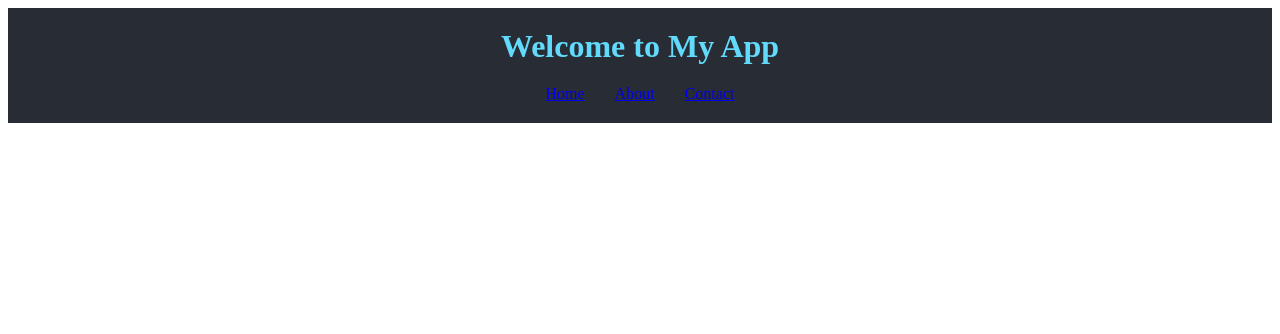
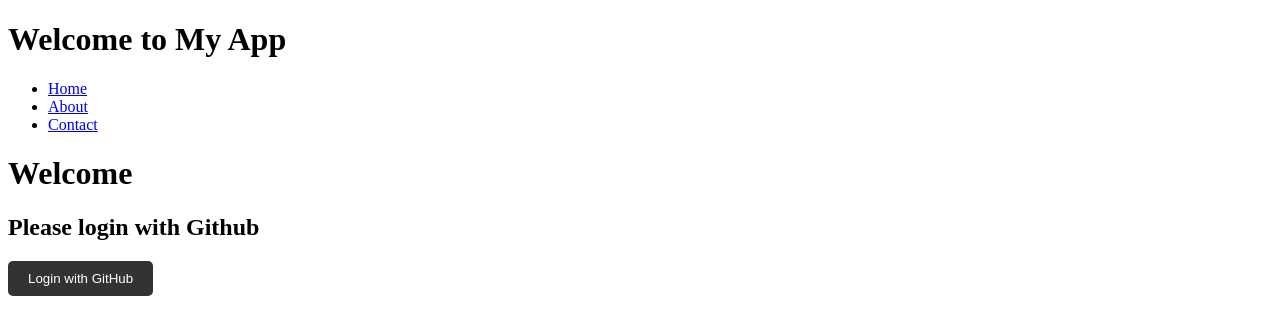
Before and after one commit to TobiasMaugus/viteReact, a React (Vite) app: page / in a window 1280 px wide. Shown: the top 334 px of the page. Built offline with nearby package versions, Linux system fonts and the light colour scheme.

Commit message:
estruturando

```diff
--- a/index.html
+++ b/index.html
@@ -11,6 +11,6 @@
     <div id="root"></div>
 
     <!-- Script gerado pelo Vite -->
-    <script type="module" src="/src/main.tsx"></script>
+    <script type="module" src="/src/index.tsx"></script>
   </body>
 </html>
--- a/src/App.tsx
+++ b/src/App.tsx
@@ -1,9 +1,9 @@
 import React from 'react';
-import Header from './components/header';
+import Login from './pages/login';
 
 const App: React.FC = () => {
   return (
-    <Header />
+    <Login />
   );
 };
 
--- /dev/null
+++ b/src/components/body.tsx
@@ -0,0 +1,14 @@
+import React from "react";
+import GitHubLoginButton from "./github-button";
+
+const Body: React.FC = ()=>{
+    return(
+        <div>
+            <h1>Welcome</h1>
+            <h2>Please login with Github</h2>
+            <GitHubLoginButton/>
+        </div>
+    )
+}
+
+export default Body;
--- /dev/null
+++ b/src/components/github-button.tsx
@@ -0,0 +1,30 @@
+import React from "react";
+
+
+const GitHubLoginButton: React.FC = () => {
+  const clientId = 'SUA_CLIENT_ID_AQUI';
+  const redirectUri = 'URL_PARA_ONDE_REDIRIGIR_APOS_LOGIN';
+  const githubAuthUrl = `https://github.com/login/oauth/authorize?client_id=${clientId}&redirect_uri=${redirectUri}&scope=user`;
+
+  const handleLogin = () => {
+    window.location.href = githubAuthUrl;
+  };
+
+  return (
+    <button
+      onClick={handleLogin}
+      style={{
+        padding: '10px 20px',
+        backgroundColor: '#333',
+        color: '#fff',
+        border: 'none',
+        borderRadius: '5px',
+        cursor: 'pointer',
+      }}
+    >
+      Login with GitHub
+    </button>
+  );
+};
+
+export default GitHubLoginButton;
--- a/src/components/header.tsx
+++ b/src/components/header.tsx
@@ -5,40 +5,18 @@ import React from 'react';
 // Definição do componente Header
 const Header: React.FC = () => {
   return (
-    <header style={styles.header}>
-      <h1 style={styles.title}>Welcome to My App</h1>
+    <header>
+      <h1>Welcome to My App</h1>
       <nav>
-        <ul style={styles.navList}>
-          <li style={styles.navItem}><a href="#home">Home</a></li>
-          <li style={styles.navItem}><a href="#about">About</a></li>
-          <li style={styles.navItem}><a href="#contact">Contact</a></li>
+        <ul>
+          <li><a href="#home">Home</a></li>
+          <li><a href="#about">About</a></li>
+          <li ><a href="#contact">Contact</a></li>
         </ul>
       </nav>
     </header>
   );
 };
 
-// Estilos em linha para o Header (opcional)
-const styles = {
-  header: {
-    backgroundColor: '#282c34',
-    padding: '20px',
-    textAlign: 'center' as const,
-  },
-  title: {
-    color: '#61dafb',
-    margin: 0,
-  },
-  navList: {
-    listStyleType: 'none',
-    padding: 0,
-    margin: '20px 0 0 0',
-    display: 'flex',
-    justifyContent: 'center',
-  },
-  navItem: {
-    margin: '0 15px',
-  },
-};
 
 export default Header;
--- a/src/main.tsx
+++ /dev/null
@@ -1,12 +0,0 @@
-// src/main.tsx
-
-import { StrictMode } from 'react';
-import { createRoot } from 'react-dom/client';
-import App from './App';  // Importe o App
-
-// Inicializa o React na div com o id "root"
-createRoot(document.getElementById('root')!).render(
-  <StrictMode>
-    <App />  {/* Renderiza o componente App */}
-  </StrictMode>,
-);
--- /dev/null
+++ b/src/pages/login.tsx
@@ -0,0 +1,15 @@
+import React from "react";
+import Body from "../components/body";
+import Header from "../components/header";
+
+const Login: React.FC = () => {
+    return (
+        <div>
+            <Header/>
+            <Body/>
+        </div>
+
+    )
+}
+
+export default Login
```
